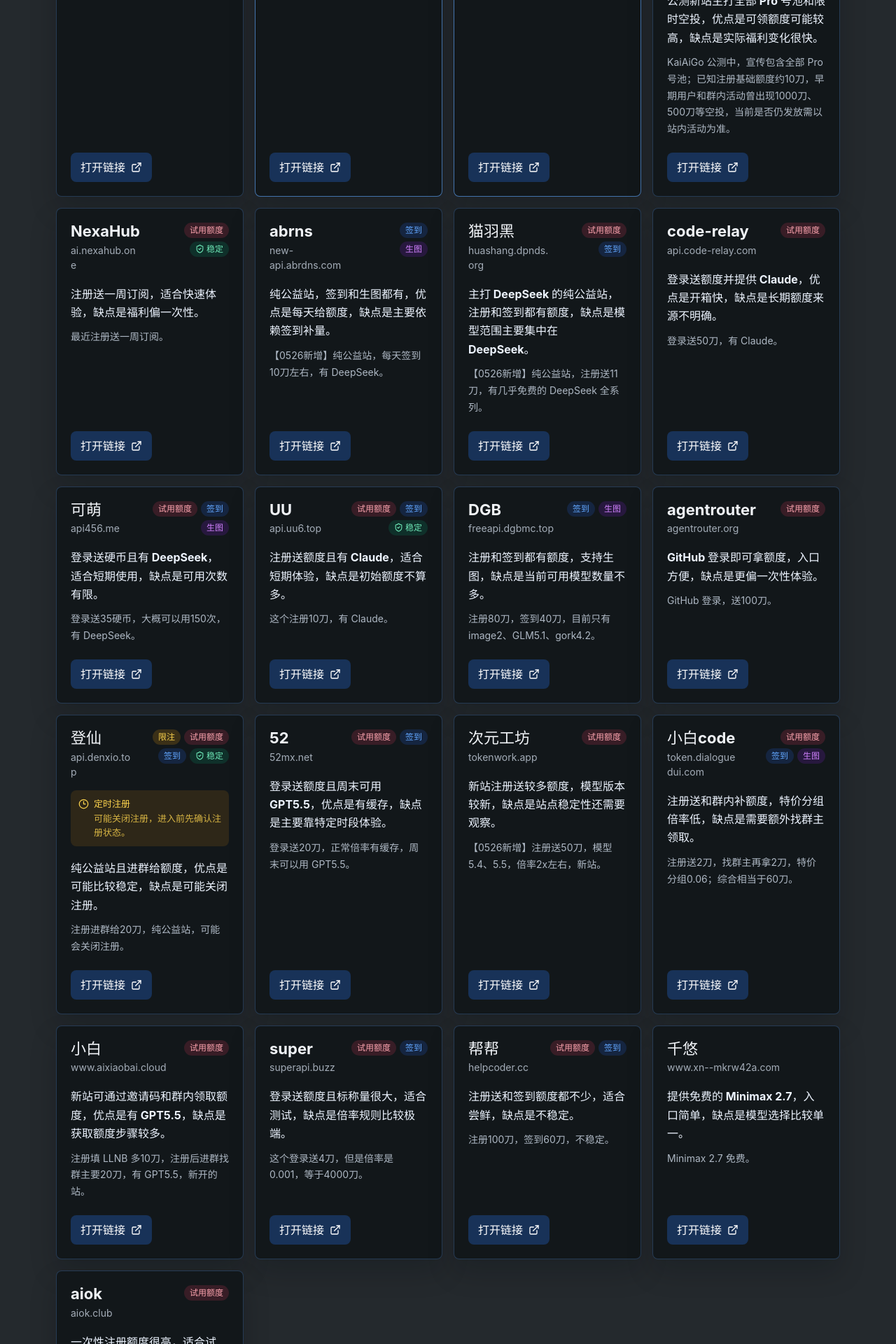
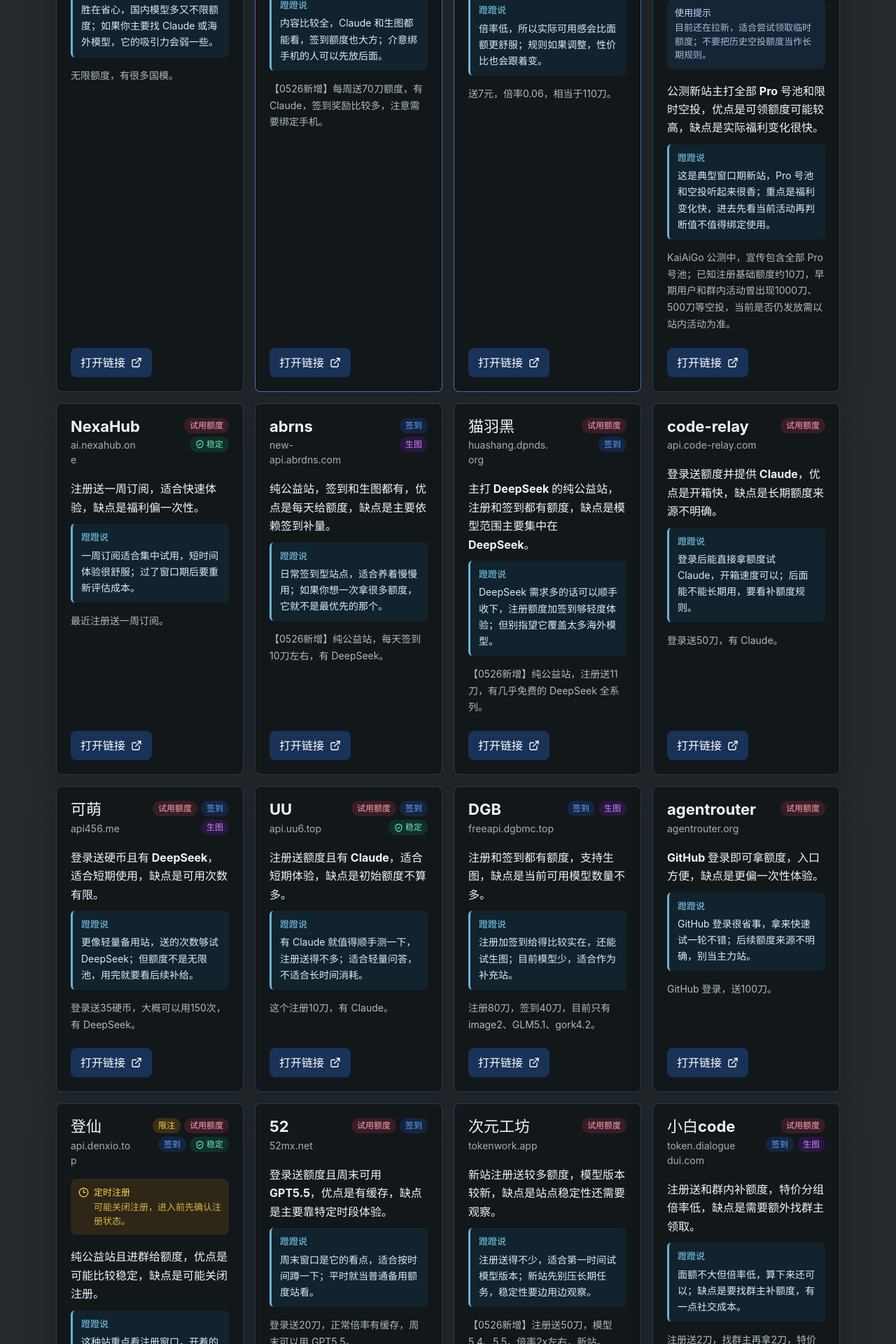
Before and after one commit to guoxueziliao/dengdeng-public-nav, a React (Vite) app: page / in a window 1280 px wide. Shown: the part 1725-3645 px from the top of the page at 70% size. Built offline with nearby package versions, Linux system fonts and the light colour scheme.

Commit message:
Add dengdeng commentary to site cards

```diff
--- a/src/App.css
+++ b/src/App.css
@@ -404,6 +404,29 @@
   line-height: 1.65;
 }
 
+.dengdeng-says {
+  margin: 0 0 14px;
+  border-left: 3px solid rgba(125, 211, 252, 0.82);
+  border-radius: 6px;
+  background: rgba(14, 165, 233, 0.09);
+  padding: 10px 12px;
+}
+
+.dengdeng-says span {
+  display: block;
+  margin-bottom: 4px;
+  color: #7dd3fc;
+  font-size: 13px;
+  font-weight: 850;
+}
+
+.dengdeng-says p {
+  margin: 0;
+  color: #dbeafe;
+  font-size: 14px;
+  line-height: 1.65;
+}
+
 .site-description {
   flex: 1;
   margin: 0 0 22px;
--- a/src/components/SiteCard.tsx
+++ b/src/components/SiteCard.tsx
@@ -72,6 +72,10 @@
         </div>
       ) : null}
       <p className="site-summary">{site.summary}</p>
+      <div className="dengdeng-says">
+        <span>蹬蹬说</span>
+        <p>{site.dengdengSays}</p>
+      </div>
       <p className="site-description">{site.description}</p>
       <a className="open-link" href={site.url} rel="noreferrer" target="_blank">
         打开链接
--- a/src/data/sites.ts
+++ b/src/data/sites.ts
@@ -13,6 +13,7 @@
   url: string
   summary: string
   description: string
+  dengdengSays: string
   tags: SiteTag[]
   kind: SiteKind
   priority: number
@@ -41,6 +42,7 @@
     url: 'https://build.nvidia.com/',
     summary: '官方 NIM 模型和 API 体验入口，稳定可信，缺点是免费额度和模型调用限制需要以官方规则为准。',
     description: 'NVIDIA 官方 API Catalog / NIM 入口，开发者可用于模型体验、原型测试和 API 调用。',
+    dengdengSays: '更像官方试验场，适合拿来测模型和 API 连通性；别当长期免费池用，规则变化要看官方。',
     tags: ['推荐', '免费模型', '稳定'],
     kind: 'official',
     priority: 114,
@@ -51,6 +53,7 @@
     url: 'https://opencode.ai/docs/zen/',
     summary: '适合编码代理临时测试的免费模型通道，接入方便，缺点是免费模型名单和策略会变。',
     description: 'OpenCode 的 Zen 免费模型通道，可通过 Zen API 查看可用模型，适合编码代理临时测试。',
+    dengdengSays: '适合给编码工具临时找免费模型，开起来比较轻；最大问题是免费名单会变，别把某个模型写死。',
     tags: ['免费模型'],
     kind: 'official',
     priority: 112,
@@ -66,6 +69,7 @@
     url: 'https://openrouter.ai/collections/free-models',
     summary: '免费模型集合和 :free 路由选择丰富，优点是覆盖面广，缺点是速率与每日额度限制明显。',
     description: 'OpenRouter 免费模型集合，支持模型 ID 的 :free 变体，也可以使用 openrouter/free 路由。',
+    dengdengSays: '免费模型多，拿来试模型手感很方便；但限速和每日额度比较真实，适合测试不适合重度跑。',
     tags: ['推荐', '免费模型'],
     kind: 'official',
     priority: 110,
@@ -77,6 +81,7 @@
     url: 'https://www.modelscope.cn/models?task=chat&support=api',
     summary: '国内官方模型社区和免费推理入口，模型多且稳定，缺点是免费额度、并发和支持模型会变化。',
     description: 'ModelScope 官方模型社区，支持筛选 API-Inference 模型，可用于开源模型体验和免费推理调用。',
+    dengdengSays: '国内访问和模型浏览体验不错，适合找开源模型；缺点是不同模型的 API 支持和额度差异挺大。',
     tags: ['推荐', '免费模型', '生图', '稳定'],
     kind: 'official',
     priority: 108,
@@ -88,6 +93,7 @@
     url: 'https://new-api.abrdns.com',
     summary: '纯公益站，签到和生图都有，优点是每天给额度，缺点是主要依赖签到补量。',
     description: '【0526新增】纯公益站，每天签到10刀左右，有 DeepSeek。',
+    dengdengSays: '日常签到型站点，适合养着慢慢用；如果你想一次拿很多额度，它就不是最优先的那个。',
     tags: ['签到', '生图'],
     kind: 'normal',
     priority: 80,
@@ -98,6 +104,7 @@
     url: 'https://huashang.dpnds.org',
     summary: '主打 DeepSeek 的纯公益站，注册和签到都有额度，缺点是模型范围主要集中在 DeepSeek。',
     description: '【0526新增】纯公益站，注册送11刀，有几乎免费的 DeepSeek 全系列。',
+    dengdengSays: 'DeepSeek 需求多的话可以顺手收下，注册额度加签到够轻度体验；但别指望它覆盖太多海外模型。',
     tags: ['试用额度', '签到'],
     kind: 'normal',
     priority: 74,
@@ -108,6 +115,7 @@
     url: 'https://ai.router.team',
     summary: 'Claude 和生图都比较全，签到奖励高，缺点是需要绑定手机。',
     description: '【0526新增】每周送70刀额度，有 Claude，签到奖励比较多，注意需要绑定手机。',
+    dengdengSays: '内容比较全，Claude 和生图都能看，签到额度也大方；介意绑手机的人可以先放后面。',
     tags: ['试用额度', '签到', '生图'],
     kind: 'recommended',
     priority: 98,
@@ -118,6 +126,7 @@
     url: 'https://kaiaigo.com',
     summary: '公测新站主打全部 Pro 号池和限时空投，优点是可领额度可能较高，缺点是实际福利变化很快。',
     description: 'KaiAiGo 公测中，宣传包含全部 Pro 号池；已知注册基础额度约10刀，早期用户和群内活动曾出现1000刀、500刀等空投，当前是否仍发放需以站内活动为准。',
+    dengdengSays: '这是典型窗口期新站，Pro 号池和空投听起来很香；重点是福利变化快，进去先看当前活动再判断值不值得绑定使用。',
     tags: ['推荐', '新站'],
     kind: 'normal',
     priority: 92,
@@ -135,6 +144,7 @@
     url: 'https://tokenwork.app',
     summary: '新站注册送较多额度，模型版本较新，缺点是站点稳定性还需要观察。',
     description: '【0526新增】注册送50刀，模型5.4、5.5，倍率2x左右，新站。',
+    dengdengSays: '注册送得不少，适合第一时间试模型版本；新站先别压长期任务，稳定性要边用边观察。',
     tags: ['试用额度'],
     kind: 'normal',
     priority: 58,
@@ -149,6 +159,7 @@
     url: 'https://aiok.club',
     summary: '一次性注册额度很高，适合试用，缺点是模型质量可能偏低。',
     description: '注册250刀，模型质量可能比较低。',
+    dengdengSays: '额度数字很好看，适合拿来做低成本尝试；如果追求回答质量，建议先小问题试几轮。',
     tags: ['试用额度'],
     kind: 'normal',
     priority: 42,
@@ -159,6 +170,7 @@
     url: 'https://api456.me',
     summary: '登录送硬币且有 DeepSeek，适合短期使用，缺点是可用次数有限。',
     description: '登录送35硬币，大概可以用150次，有 DeepSeek。',
+    dengdengSays: '更像轻量备用站，送的次数够试 DeepSeek；但额度不是无限池，用完就要看后续补给。',
     tags: ['试用额度', '签到', '生图'],
     kind: 'normal',
     priority: 70,
@@ -169,6 +181,7 @@
     url: 'https://www.xn--mkrw42a.com',
     summary: '提供免费的 Minimax 2.7，入口简单，缺点是模型选择比较单一。',
     description: 'Minimax 2.7 免费。',
+    dengdengSays: '入口简单，想试 Minimax 2.7 可以直接去；缺点也很直接，模型选择不多。',
     tags: [],
     kind: 'normal',
     priority: 45,
@@ -179,6 +192,7 @@
     url: 'https://freeapi.dgbmc.top',
     summary: '注册和签到都有额度，支持生图，缺点是当前可用模型数量不多。',
     description: '注册80刀，签到40刀，目前只有 image2、GLM5.1、gork4.2。',
+    dengdengSays: '注册加签到给得比较实在，还能试生图；目前模型少，适合作为补充站。',
     tags: ['签到', '生图'],
     kind: 'normal',
     priority: 66,
@@ -189,6 +203,7 @@
     url: 'https://api.iamhc.cn',
     summary: '无限额度并有较多国内模型，优点是稳定可用，缺点是海外或 Claude 类模型不突出。',
     description: '无限额度，有很多国模。',
+    dengdengSays: '胜在省心，国内模型多又不限额度；如果你主要找 Claude 或海外模型，它的吸引力会弱一些。',
     tags: ['稳定'],
     kind: 'normal',
     priority: 100,
@@ -199,6 +214,7 @@
     url: 'https://ai.nexahub.one',
     summary: '注册送一周订阅，适合快速体验，缺点是福利偏一次性。',
     description: '最近注册送一周订阅。',
+    dengdengSays: '一周订阅适合集中试用，短时间体验很舒服；过了窗口期后要重新评估成本。',
     tags: ['试用额度', '稳定'],
     kind: 'normal',
     priority: 84,
@@ -213,6 +229,7 @@
     url: 'https://helpcoder.cc',
     summary: '注册送和签到额度都不少，适合尝鲜，缺点是不稳定。',
     description: '注册100刀，签到60刀，不稳定。',
+    dengdengSays: '福利力度不错，适合看到就试；但“不稳定”要放在心里，重要任务别只压它一个。',
     tags: ['试用额度', '签到'],
     kind: 'normal',
     priority: 46,
@@ -223,6 +240,7 @@
     url: 'https://www.aixiaobai.cloud',
     summary: '新站可通过邀请码和群内领取额度，优点是有 GPT5.5，缺点是获取额度步骤较多。',
     description: '注册填 LLNB 多10刀，注册后进群找群主要20刀，有 GPT5.5，新开的站。',
+    dengdengSays: '能拿 GPT5.5 是亮点，但领额度步骤稍绕；愿意进群折腾的话可以试，不想麻烦就排后面。',
     tags: ['试用额度'],
     kind: 'normal',
     priority: 52,
@@ -233,6 +251,7 @@
     url: 'https://api.denxio.top',
     summary: '纯公益站且进群给额度，优点是可能比较稳定，缺点是可能关闭注册。',
     description: '注册进群给20刀，纯公益站，可能会关闭注册。',
+    dengdengSays: '这种站重点看注册窗口，开着的时候可以先占位；如果关注册，就只能等下一轮机会。',
     tags: ['限注', '试用额度', '签到', '稳定'],
     kind: 'normal',
     priority: 62,
@@ -249,6 +268,7 @@
     url: 'https://52mx.net',
     summary: '登录送额度且周末可用 GPT5.5，优点是有缓存，缺点是主要靠特定时段体验。',
     description: '登录送20刀，正常倍率有缓存，周末可以用 GPT5.5。',
+    dengdengSays: '周末窗口是它的看点，适合按时间蹲一下；平时就当普通备用额度站看。',
     tags: ['试用额度', '签到'],
     kind: 'normal',
     priority: 60,
@@ -263,6 +283,7 @@
     url: 'https://api.bybing.cc',
     summary: '低倍率额度站，签到、生图和稳定性都不错，缺点是免费规则可能随站点调整。',
     description: '送7元，倍率0.06，相当于110刀。',
+    dengdengSays: '倍率低，所以实际可用感会比面额更舒服；规则如果调整，性价比也会跟着变。',
     tags: ['试用额度', '签到', '生图', '稳定'],
     kind: 'recommended',
     priority: 96,
@@ -273,6 +294,7 @@
     url: 'https://agentrouter.org',
     summary: 'GitHub 登录即可拿额度，入口方便，缺点是更偏一次性体验。',
     description: 'GitHub 登录，送100刀。',
+    dengdengSays: 'GitHub 登录很省事，拿来快速试一轮不错；后续额度来源不明确，别当主力站。',
     tags: ['试用额度'],
     kind: 'normal',
     priority: 64,
@@ -283,6 +305,7 @@
     url: 'https://api.uu6.top',
     summary: '注册送额度且有 Claude，适合短期体验，缺点是初始额度不算多。',
     description: '这个注册10刀，有 Claude。',
+    dengdengSays: '有 Claude 就值得顺手测一下，注册送得不多；适合轻量问答，不适合长时间消耗。',
     tags: ['试用额度', '签到', '稳定'],
     kind: 'normal',
     priority: 68,
@@ -293,6 +316,7 @@
     url: 'https://api.code-relay.com',
     summary: '登录送额度并提供 Claude，优点是开箱快，缺点是长期额度来源不明确。',
     description: '登录送50刀，有 Claude。',
+    dengdengSays: '登录后能直接拿额度试 Claude，开箱速度可以；后面能不能长期用，要看补额度规则。',
     tags: ['试用额度'],
     kind: 'normal',
     priority: 72,
@@ -303,6 +327,7 @@
     url: 'https://token.dialoguedui.com',
     summary: '注册送和群内补额度，特价分组倍率低，缺点是需要额外找群主领取。',
     description: '注册送2刀，找群主再拿2刀，特价分组0.06；综合相当于60刀。',
+    dengdengSays: '面额不大但倍率低，算下来还可以；缺点是要找群主补额度，有一点社交成本。',
     tags: ['试用额度', '签到', '生图'],
     kind: 'normal',
     priority: 56,
@@ -313,6 +338,7 @@
     url: 'https://superapi.buzz',
     summary: '登录送额度且标称量很大，适合测试，缺点是倍率规则比较极端。',
     description: '这个登录送4刀，但是倍率是0.001，等于4000刀。',
+    dengdengSays: '倍率非常低，适合拿来跑测试；这种极端倍率站要先看实际模型和速度，别只看换算数字。',
     tags: ['试用额度', '签到'],
     kind: 'normal',
     priority: 50,
```
